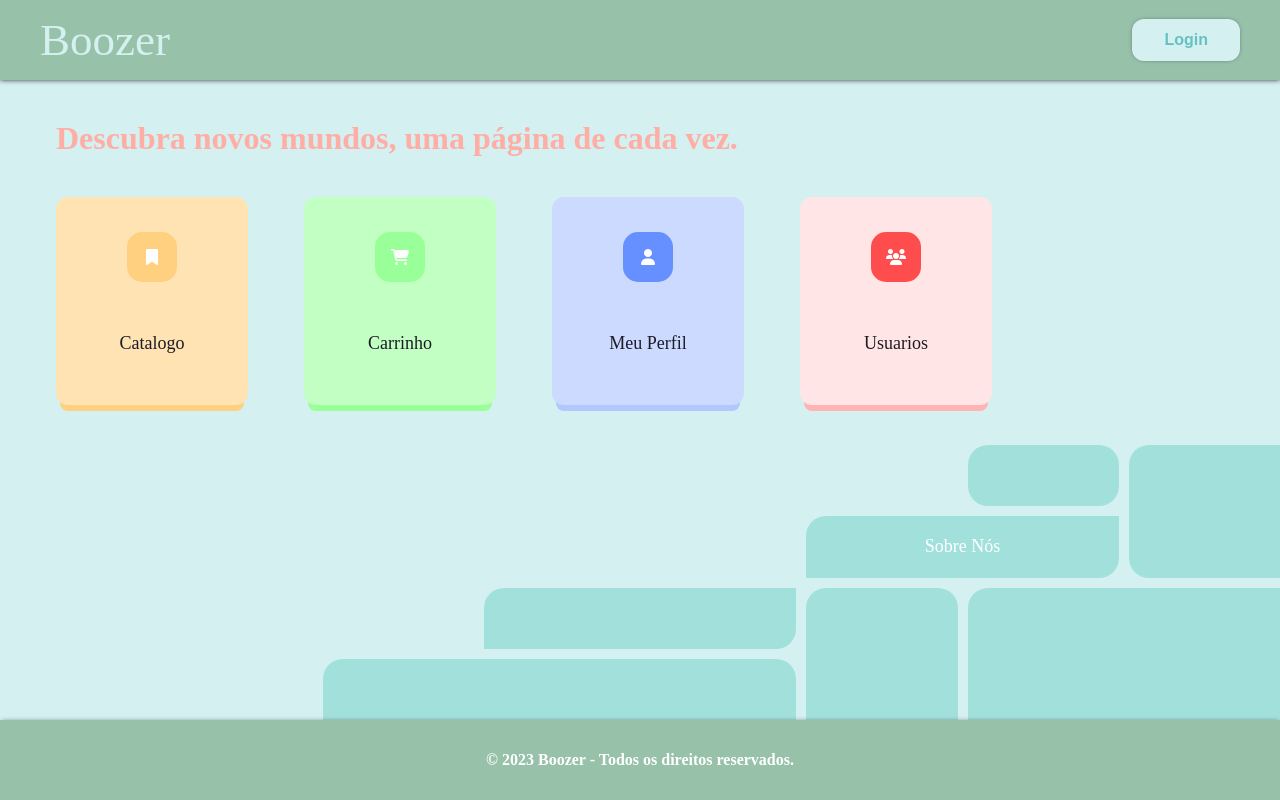
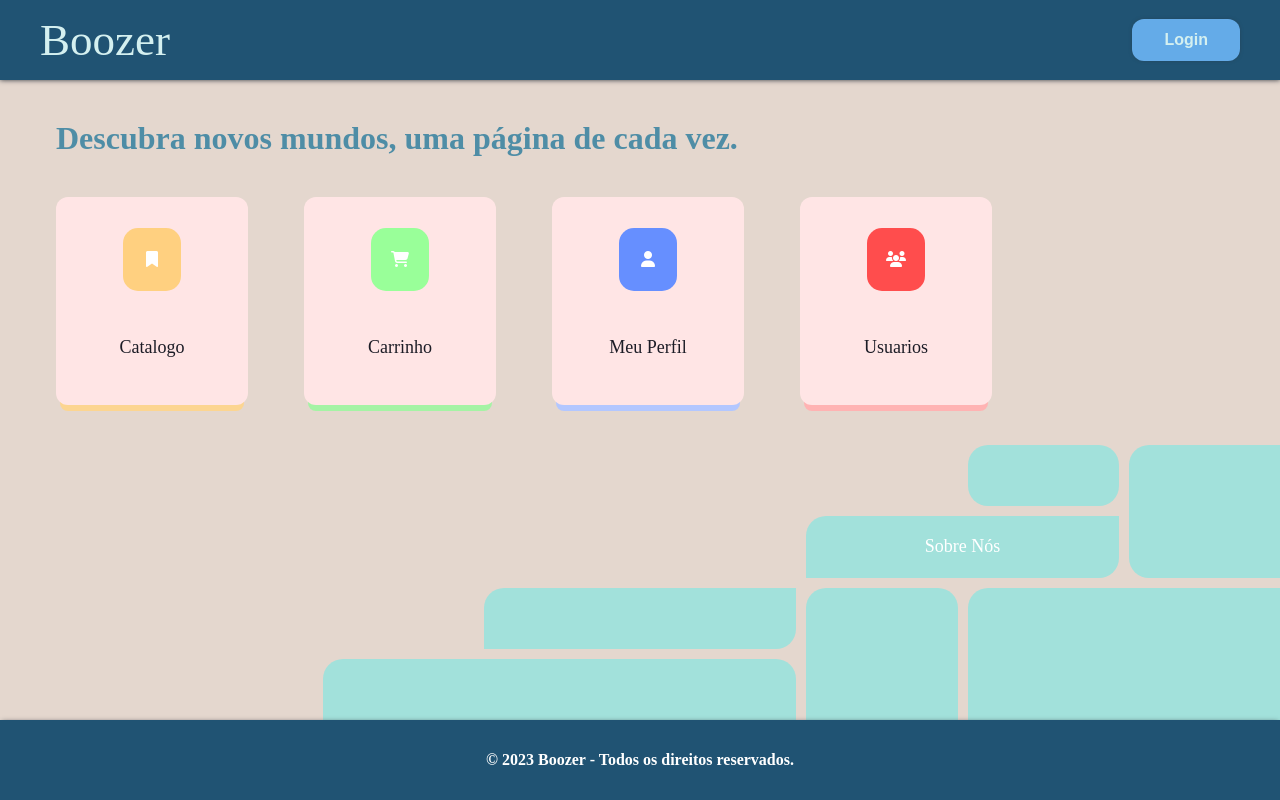
Before and after one commit to Omigaass/INDEV_BOOZER, a PHP site: page /HTML/ABRE_MENU.html in a window 1280 px wide. Run offline with PHP 8.4, Linux system fonts and the light colour scheme; some libraries are stand-ins or nearby versions; some web fonts are replaced.

Commit message:
BOOZER-V0.1.8

```diff
--- a/CSS/ABRE_MENU.CSS
+++ b/CSS/ABRE_MENU.CSS
@@ -20,12 +20,12 @@
     height: calc(100% - 20vh);
     display: flex;
     flex-direction: column;
-    background-color: var(--softcolor01);
+    background-color: var(--marrom-light);
 }
 
 .body_title{
     margin: 5vh 0vh 5vh 7vh;
-    color: var(--softcolor13);
+    color: var(--azul-morno);
     font-family: 'SnigletRegular';
     cursor: default;
 }
@@ -52,8 +52,8 @@
     justify-content: center;
     align-items: center;
     color: white;
-    height: 50px;
-    width: 50px;
+    height: 30%;
+    width: 30%;
     border-radius: 15px;
 }   .navbar_card a{
     height: 25%;
--- a/CSS/FOOTER.CSS
+++ b/CSS/FOOTER.CSS
@@ -11,7 +11,7 @@
     height: 10vh;
     position: fixed;
     bottom: 0;
-    background-color: var(--softcolor06);
+    background-color: var(--azul-quente);
     box-shadow: 0px 0px 5px -2px var(--cinza);
     display: flex;
     justify-content: center;
--- a/CSS/HEADER.CSS
+++ b/CSS/HEADER.CSS
@@ -13,7 +13,7 @@
     top: 0;
     display: flex;
     justify-content: space-between;
-    background-color: var(--softcolor06);
+    background-color: var(--azul-quente);
     height: 10vh;
     box-shadow: 0px 0px 5px var(--cinza);
 }
@@ -61,14 +61,14 @@
     border: 0;
     border-radius: 12px;
     cursor: pointer;
-    background-color: var(--softcolor01);
-    color: var(--strongcolor01);
+    background-color: var(--azul-light);
+    color: var(--softcolor01);
     font-weight: 700;
     font-size: 16px;
     transition: background-color 0.4s ease, color 0.4s ease;
     box-shadow: 0px 0px 5px -2px var(--cinza);
 }   .header_btn_sec button:hover{
-        background-color: var(--strongcolor01);
+        background-color: var(--azul-morno);
         color: #fff;
         animation: jello-vertical 0.8s both;
 }
--- a/CSS/MAIN.CSS
+++ b/CSS/MAIN.CSS
@@ -65,7 +65,7 @@
     /** ████████████████████████ */
 
     --marrom: #B4A09C;
-    --marrom-light: #CFC3BD;
+    --marrom-light: #e4d7ce;
     --marrom-dark: #8D7B76;
 
     /** ████████████████████████ */
@@ -204,8 +204,9 @@
     --softcolor10: #FFCCB6;
     --strongcolor10: #ff9e54;
 
-    --softcolor11: #F3B0C3;
-    --strongcolor11: #f5627c;
+    --softcolor11-light: #f8d3dd;
+    --softcolor11: #f1a7bb;
+    --strongcolor11: #e76587;
 
     --softcolor12: #FF968A;
     --strongcolor12: #ff2c0f;
@@ -228,19 +229,34 @@
     --softcolor18: #9c7b9a;
     --strongcolor18: #61164e;
 
+    --softcolor19: #bac5c5;
+    --strongcolor19: #99aaaa;
+
+    --softcolor20: #eecdaa;
+    --strongcolor20: #ef9c43;
+
+    --softcolor21: #ffe9c5;
+    --strongcolor21: #ffb133;
+
+    --softcolor21: #c6ebeb;
+    --strongcolor21: #68caca;
+
+    --softcolor22: ;
+    --strongcolor22: #1b4b4b;
+
     /** ████████████████████████ */
 
-    --card1-soft-color: #ffe3b3;
-    --card1-default-color: #ffd080;
+    --card1-soft-color: #ffe5e5;
+    --card1-default-color: #fcd591;
     --card1-dark-color: #ffd080;
-    --card1-strong-color: #ffb433;
+    --card1-strong-color: #fac871;
 
-    --card2-soft-color: #c2ffc2;
-    --card2-default-color: #99ff99;
+    --card2-soft-color: #ffe5e5;
+    --card2-default-color: #a5f3a5;
     --card2-dark-color: #99ff99;
-    --card2-strong-color: #66ff66;
+    --card2-strong-color: #70ff70;
 
-    --card3-soft-color: #ccdaff;
+    --card3-soft-color: #ffe5e5;
     --card3-default-color: #b3c7ff;
     --card3-dark-color: #668fff;
     --card3-strong-color: #3369ff;
--- a/HTML/INDEX.html
+++ b/HTML/INDEX.html
@@ -6,6 +6,7 @@
     <link rel="stylesheet" href="../CSS/ABRE_LOGIN.CSS">
     <link rel="stylesheet" href="../CSS/MAIN.CSS">
     <link rel="stylesheet" media="screen" href="https://fontlibrary.org//face/bilbo" type="text/css" />
+    <link rel="stylesheet" media="screen" href="https://fontlibrary.org//face/sniglet" type="text/css"/>
     <title>Boozer</title>
 </head>
 <body>
```
Also changed, not shown: other parts of CSS/ABRE_MENU.CSS (+32 -0 lines), CSS/ABRE_LOGIN.CSS (+29 -24 lines).
